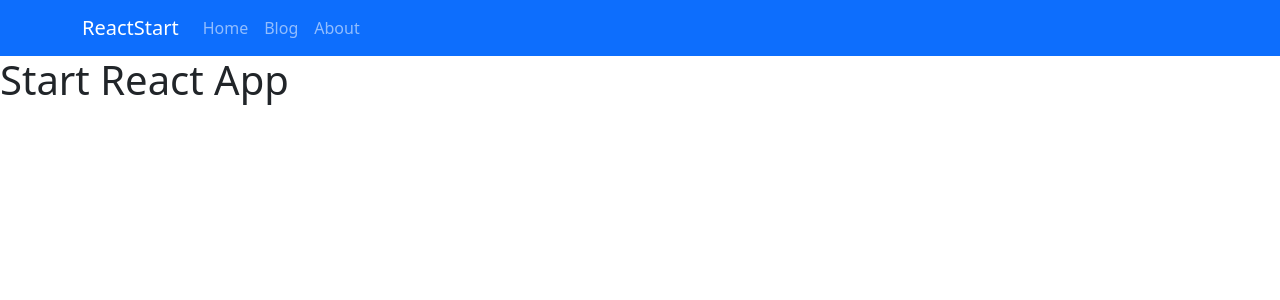
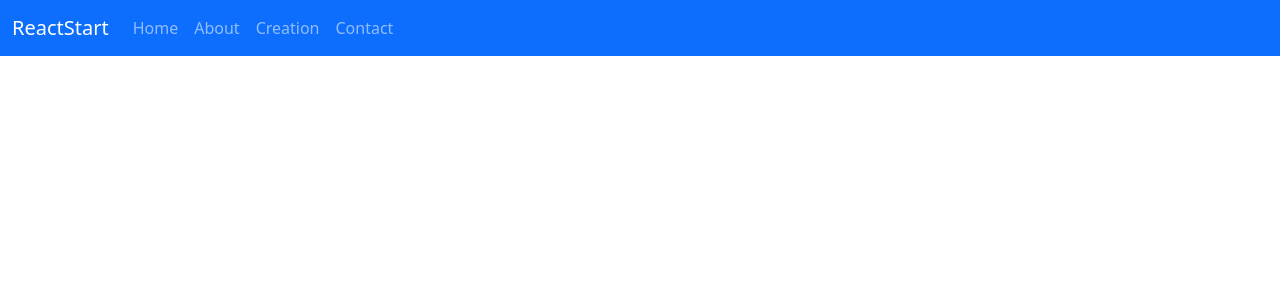
Before and after one commit to evanafridianto/react-start, a React (Create React App) app: page /about in a window 1280 px wide. Shown: the top 300 px of the page. Built offline with nearby package versions, Linux system fonts and the light colour scheme.

Commit message:
react-router install

```diff
--- a/package.json
+++ b/package.json
@@ -1,15 +1,16 @@
 {
-  "name": "react-start",
+  "name": "my-app",
   "version": "0.1.0",
   "private": true,
   "dependencies": {
     "@testing-library/jest-dom": "^5.16.4",
-    "@testing-library/react": "^13.2.0",
+    "@testing-library/react": "^13.3.0",
     "@testing-library/user-event": "^13.5.0",
     "bootstrap": "^5.1.3",
     "react": "^18.1.0",
     "react-bootstrap": "^2.4.0",
     "react-dom": "^18.1.0",
+    "react-router-dom": "^6.3.0",
     "react-scripts": "5.0.1",
     "web-vitals": "^2.1.4"
   },
--- a/public/index.html
+++ b/public/index.html
@@ -1,43 +1,19 @@
 <!DOCTYPE html>
 <html lang="en">
-  <head>
+
+<head>
     <meta charset="utf-8" />
     <link rel="icon" href="%PUBLIC_URL%/favicon.ico" />
     <meta name="viewport" content="width=device-width, initial-scale=1" />
     <meta name="theme-color" content="#000000" />
-    <meta
-      name="description"
-      content="Web site created using create-react-app"
-    />
+    <meta name="description" content="Web site created using create-react-app" />
     <link rel="apple-touch-icon" href="%PUBLIC_URL%/logo192.png" />
-    <!--
-      manifest.json provides metadata used when your web app is installed on a
-      user's mobile device or desktop. See https://developers.google.com/web/fundamentals/web-app-manifest/
-    -->
     <link rel="manifest" href="%PUBLIC_URL%/manifest.json" />
-    <!--
-      Notice the use of %PUBLIC_URL% in the tags above.
-      It will be replaced with the URL of the `public` folder during the build.
-      Only files inside the `public` folder can be referenced from the HTML.
+    <title>React Start</title>
+</head>
 
-      Unlike "/favicon.ico" or "favicon.ico", "%PUBLIC_URL%/favicon.ico" will
-      work correctly both with client-side routing and a non-root public URL.
-      Learn how to configure a non-root public URL by running `npm run build`.
-    -->
-    <title>React App</title>
-  </head>
-  <body>
-    <noscript>You need to enable JavaScript to run this app.</noscript>
+<body>
     <div id="root"></div>
-    <!--
-      This HTML file is a template.
-      If you open it directly in the browser, you will see an empty page.
+</body>
 
-      You can add webfonts, meta tags, or analytics to this file.
-      The build step will place the bundled scripts into the <body> tag.
-
-      To begin the development, run `npm start` or `yarn start`.
-      To create a production bundle, use `npm run build` or `yarn build`.
-    -->
-  </body>
 </html>
--- a/src/Component/App.js
+++ /dev/null
@@ -1,10 +0,0 @@
-import CNavbar from "./CNavbar";
-function App() {
-  return (
-    <>
-      <CNavbar />
-      <h1>Start React App</h1>
-    </>
-  );
-}
-export default App;
--- a/src/Component/CNavbar.js
+++ /dev/null
@@ -1,16 +0,0 @@
-import { Nav, Navbar, Container } from "react-bootstrap";
-const CNavbar = () => {
-  return (
-    <Navbar bg="primary" variant="dark">
-      <Container>
-        <Navbar.Brand href="#home">ReactStart</Navbar.Brand>
-        <Nav className="me-auto">
-          <Nav.Link href="#home">Home</Nav.Link>
-          <Nav.Link href="#pricing">Blog</Nav.Link>
-          <Nav.Link href="#features">About</Nav.Link>
-        </Nav>
-      </Container>
-    </Navbar>
-  );
-};
-export default CNavbar;
--- /dev/null
+++ b/src/components/App.js
@@ -0,0 +1,9 @@
+import Header from "./header";
+function App() {
+  return (
+    <div style={{ textAlign: "center" }}>
+      <Header />
+    </div>
+  );
+}
+export default App;
--- /dev/null
+++ b/src/components/header.js
@@ -0,0 +1,49 @@
+import { Nav, Navbar, Container } from "react-bootstrap";
+import React, { Component } from "react";
+import { BrowserRouter as Router, Routes, Route, Link } from "react-router-dom";
+import Home from "../pages/Home";
+import About from "../pages/About";
+import Creation from "../pages/Creation";
+import Contact from "../pages/Contact";
+export default class Header extends Component {
+  render() {
+    return (
+      <Router>
+        <div>
+          <Navbar bg="primary" expand="lg" variant="dark" fixed="top">
+            <Container fluid>
+              <Navbar.Brand as={Link} to={"/home"}>
+                ReactStart
+              </Navbar.Brand>
+              <Navbar.Toggle aria-controls="basic-navbar-nav" />
+              <Navbar.Collapse id="basic-navbar-nav">
+                <Nav className="me-auto">
+                  <Nav.Link as={Link} to={"/home"}>
+                    Home
+                  </Nav.Link>
+                  <Nav.Link as={Link} to={"/about"}>
+                    About
+                  </Nav.Link>
+                  <Nav.Link as={Link} to={"/creation"}>
+                    Creation
+                  </Nav.Link>
+                  <Nav.Link as={Link} to={"/contact"}>
+                    Contact
+                  </Nav.Link>
+                </Nav>
+              </Navbar.Collapse>
+            </Container>
+          </Navbar>
+        </div>
+        <div>
+          <Routes>
+            <Route path="/home" element={<Home />}></Route>
+            <Route path="/about" element={<About />}></Route>
+            <Route path="/creation" element={<Creation />}></Route>
+            <Route path="/contact" element={<Contact />}></Route>
+          </Routes>
+        </div>
+      </Router>
+    );
+  }
+}
--- /dev/null
+++ b/src/pages/About.js
@@ -0,0 +1,10 @@
+import React, { Component } from "react";
+export default class About extends Component {
+  render() {
+    return (
+      <div>
+        <h1>About</h1>
+      </div>
+    );
+  }
+}
--- /dev/null
+++ b/src/pages/Contact.js
@@ -0,0 +1,10 @@
+import React, { Component } from "react";
+export default class Contact extends Component {
+  render() {
+    return (
+      <div>
+        <h1>Contact</h1>
+      </div>
+    );
+  }
+}
--- /dev/null
+++ b/src/pages/Creation.js
@@ -0,0 +1,10 @@
+import React, { Component } from "react";
+export default class Creation extends Component {
+  render() {
+    return (
+      <div>
+        <h1>Creation</h1>
+      </div>
+    );
+  }
+}
--- /dev/null
+++ b/src/pages/Home.js
@@ -0,0 +1,19 @@
+import React, { Component } from "react";
+import { Card, Button, Container, Carousel } from "react-bootstrap";
+export default class Home extends Component {
+  render() {
+    return (
+      <Card style={{ width: "18rem" }}>
+        <Card.Img variant="top" src="holder.js/100px180" />
+        <Card.Body>
+          <Card.Title>Card Title</Card.Title>
+          <Card.Text>
+            Some quick example text to build on the card title and make up the
+            bulk of the card's content.
+          </Card.Text>
+          <Button variant="primary">Go somewhere</Button>
+        </Card.Body>
+      </Card>
+    );
+  }
+}
```
Also changed, not shown: src/Component/CFooter.js (deleted, +0 -45 lines), src/index.js (+5 -9 lines), 1 other file (tests, documents, lock files or other folders).
